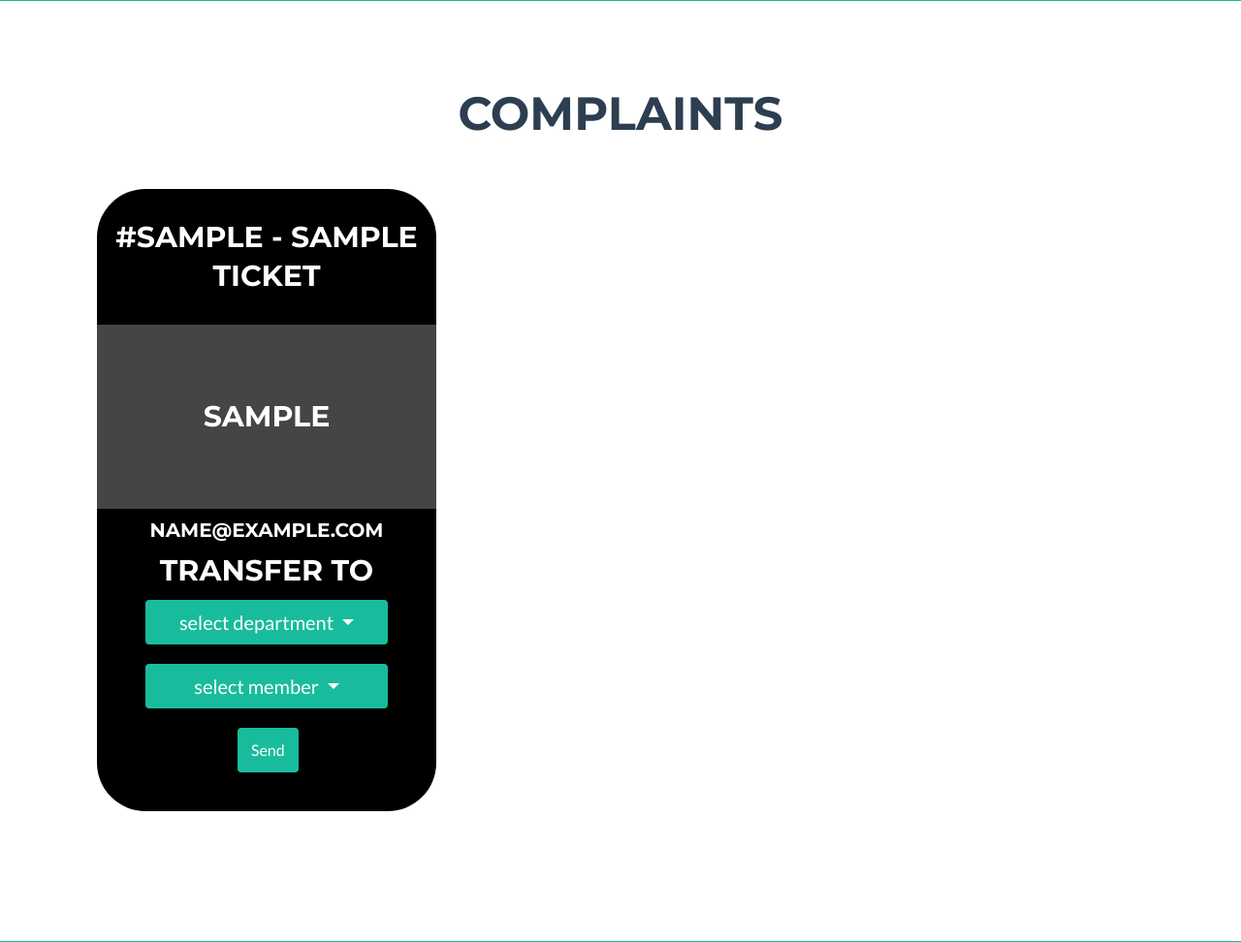
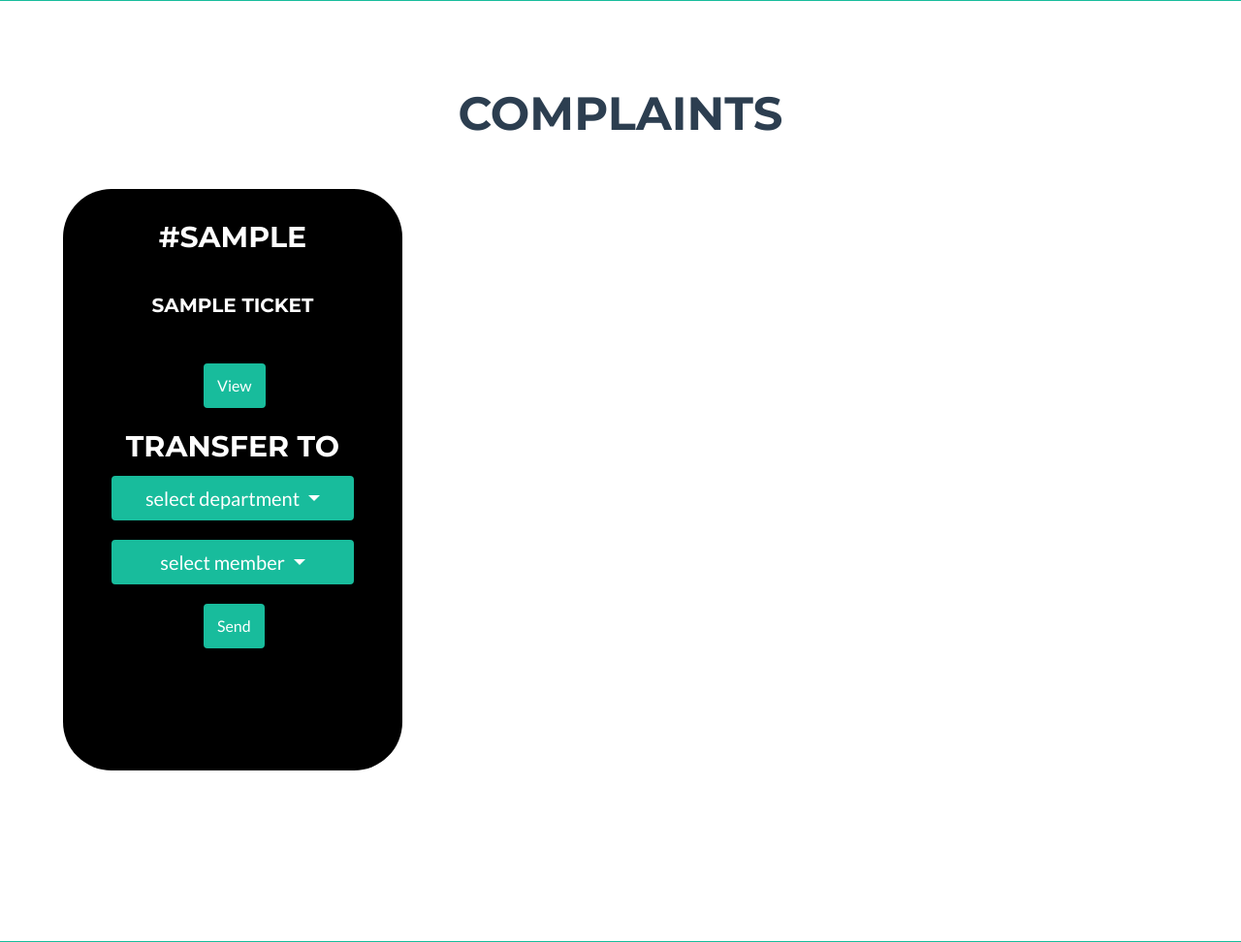
Before and after one commit to motazalshehri/Ticketing-System-Future-Face-, a PHP site: the page made by admin home page.php in a window 1280 px wide. Shown: the part 369-1341 px from the top of the page at 97% size. Run offline with PHP 8.4, Linux system fonts and the light colour scheme; tables that the repository leaves empty or names only in its code hold one stand-in row (values such as "Sample post").

Commit message:
admin home page changes

```diff
--- a/admin home page.php
+++ b/admin home page.php
@@ -48,17 +48,41 @@
             echo '
 
 
-        <div style=" float:left; background: #000000;height: auto;width: 350px;margin: 50px 100px;padding: 30px 0px;border-radius: 50px;">
-            <h2 class="text-uppercase text-center text-white" style="margin: 0px;padding: 0px;text-align: center;padding-bottom: 30px;font-size: 30px;">#' . $row['num'] . ' - ' . $row['title'] . '</h2>
-            <h2 class="text-uppercase text-center text-white" style="margin: 0px;padding: 0px 0px;text-align: center;padding-bottom: 75px;font-size: 30px;background: #454545;padding-top: 75px;">' . $row['complaint'] . '</h2>
-            <h5 class="text-uppercase text-center text-white" style="margin: 0px;padding: 0px;text-align: center;padding-bottom: 0px;padding-top: 10px;font-size: 20px;">' . $row['email'] . '</h5>
+        <div data-ride="carousel" style=" float:left; background: #000000;height: 600px;width: 350px;margin: 50px 65px;padding: 30px 0px;border-radius: 50px;">
+            <h2 class="text-uppercase text-center text-white" style="margin: 0px;padding: 0px;text-align: center;padding-bottom: 30px;font-size: 30px;">#' . $row['num'] . '</h2>
+            <h2 class="text-uppercase text-center text-white" style="margin: 0px;padding:0px;text-align: center;padding-bottom: 30px;font-size: 20px;">' . $row['title'] . '</h2>
+            <button style="margin: 10px 145px;height: 46px; type="button" class="btn btn-primary" data-toggle="modal" data-target="#exampleModal">View</button>
+
+            <div class="modal fade" id="exampleModal" tabindex="-1" role="dialog" aria-labelledby="exampleModalLabel" aria-hidden="true">
+              <div class="modal-dialog" role="document">
+                <div class="modal-content">
+                  <div class="modal-header">
+                    <h5 class="modal-title" id="exampleModalLabel">#' . $row['num'] . ' - ' . $row['title'] . '</h5>
+                    <button type="button" class="close" data-dismiss="modal" aria-label="Close">
+                      <span aria-hidden="true">&times;</span>
+                    </button>
+                  </div>
+                  <div class="modal-body">
+                    <p>' . $row['complaint'] . '</p>
+                  </div>
+                  <div class="modal-footer" >
+                  <h5 style="float:left;" class="modal-title" id="exampleModalLabel">sent by: ' . $row['email'] . '</h5>
+                  </div>
+                </div>
+              </div>
+            </div>
             <h2 class="text-uppercase text-center text-white" style="margin: 0px;padding: 0px;text-align: center;padding-bottom: 0px;padding-top: 10px;font-size: 30px;">transfer to</h2>
             <div class="dropdown"><button class="btn btn-primary dropdown-toggle" data-toggle="dropdown" aria-expanded="false" type="button" style="text-align: center;margin: 10px 50px;width: 250px;font-size: 20px;">select department&nbsp;</button>
                 <div class="dropdown-menu"><a class="dropdown-item" href="#">First Item</a><a class="dropdown-item" href="#">Second Item</a><a class="dropdown-item" href="#">Third Item</a></div>
             </div>
             <div class="dropdown"><button class="btn btn-primary dropdown-toggle" data-toggle="dropdown" aria-expanded="false" type="button" style="width: 250px;margin: 10px 50px;font-size: 20px;">select member&nbsp;</button>
                 <div class="dropdown-menu"><a class="dropdown-item" href="#">First Item</a><a class="dropdown-item" href="#">Second Item</a><a class="dropdown-item" href="#">Third Item</a></div>
-            </div><button class="btn btn-primary" type="button" style="margin: 10px 145px;height: 46px;">Send</button></div>
+            </div>
+
+            <button class="btn btn-primary" type="button" style="margin: 10px 145px;height: 46px;">Send</button>
+
+        </div>
+
             ';
         }
 
```
